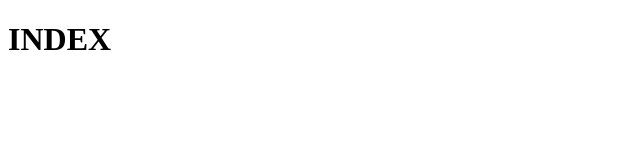
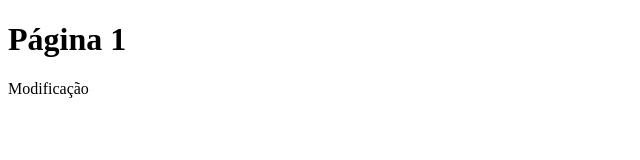
Before and after one commit to Laviniafb/git-bash-remote, a plain HTML site: page index.html in a window 1280 px wide. Shown: the whole page, without its empty margins (0-640 px from the left). Drawn offline with Linux system fonts and the light colour scheme.

Commit message:
Update index.html

```diff
--- a/index.html
+++ b/index.html
@@ -7,6 +7,8 @@
     <title>INDEX</title>
 </head>
 <body>
-    <h1>INDEX</h1>
+
+    <h1>Página 1</h1>
+     <p>Modificação</p>
 </body>
 </html>
```
